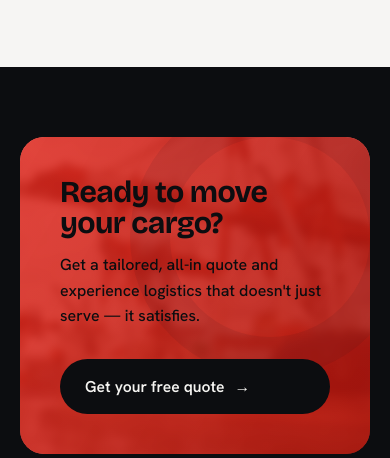
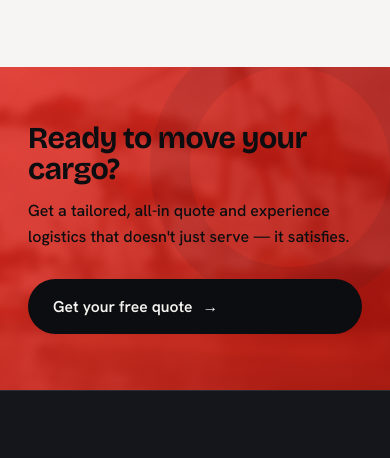
Before and after one commit to frozenhadez-tech/LCARGO, a plain HTML site: page index.html in a window 390 px wide. Shown: the part 8915-9373 px from the top of the page. Drawn offline with nearby package versions, Linux system fonts and the light colour scheme.

Commit message:
Make CTA band full-bleed
Expand the red/photo CTA background to span the section edge to edge
(remove rounded box + surrounding dark margins); content stays centered
within a max width.

Co-Authored-By: Claude Opus 4.8 (1M context) <noreply@anthropic.com>

```diff
--- a/style.css
+++ b/style.css
@@ -263,6 +263,11 @@ h1, h2, h3, h4 { font-family: var(--display); font-weight: 700; line-height: 1.0
 .cta-inner .bg-photo img { filter: blur(4px) brightness(1.02) saturate(1.18); animation-duration: 26s; }
 .cta-inner .bg-photo::after { background: linear-gradient(120deg, rgba(225,37,27,.84), rgba(179,22,13,.88)); }
 
+/* Full-bleed CTA — the red/photo band fills the section edge to edge (no black around it) */
+.cta-band { padding: 0; }
+.cta-band > .wrap { max-width: 100%; padding: 0; }
+.cta-band .cta-inner { border-radius: 0; padding-block: clamp(56px, 8vw, 104px); padding-inline: max((100% - 1180px) / 2, 28px); }
+
 /* Photo fill for split visuals */
 .visual.photo { padding: 0; }
 .visual .fill { position: absolute; inset: 0; width: 100%; height: 100%; object-fit: cover; }
```
